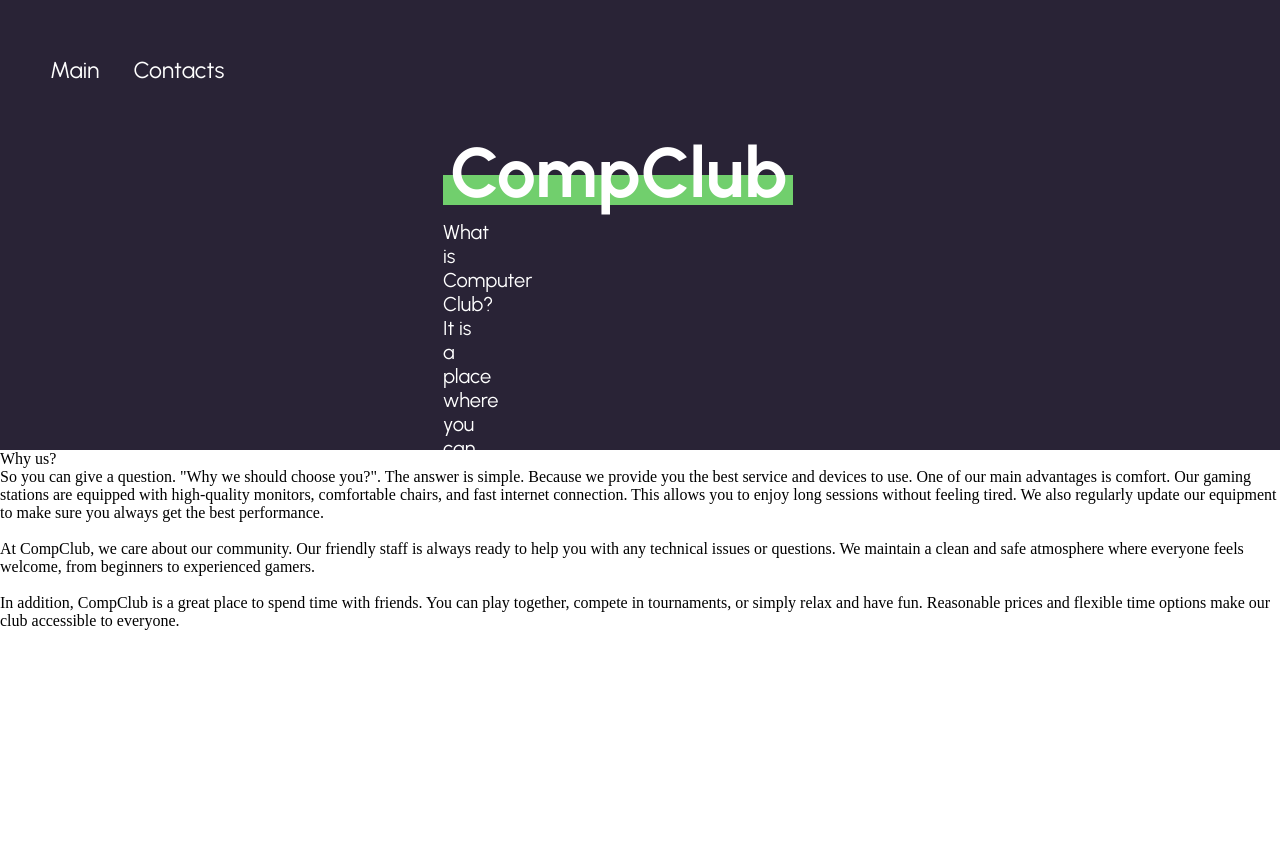
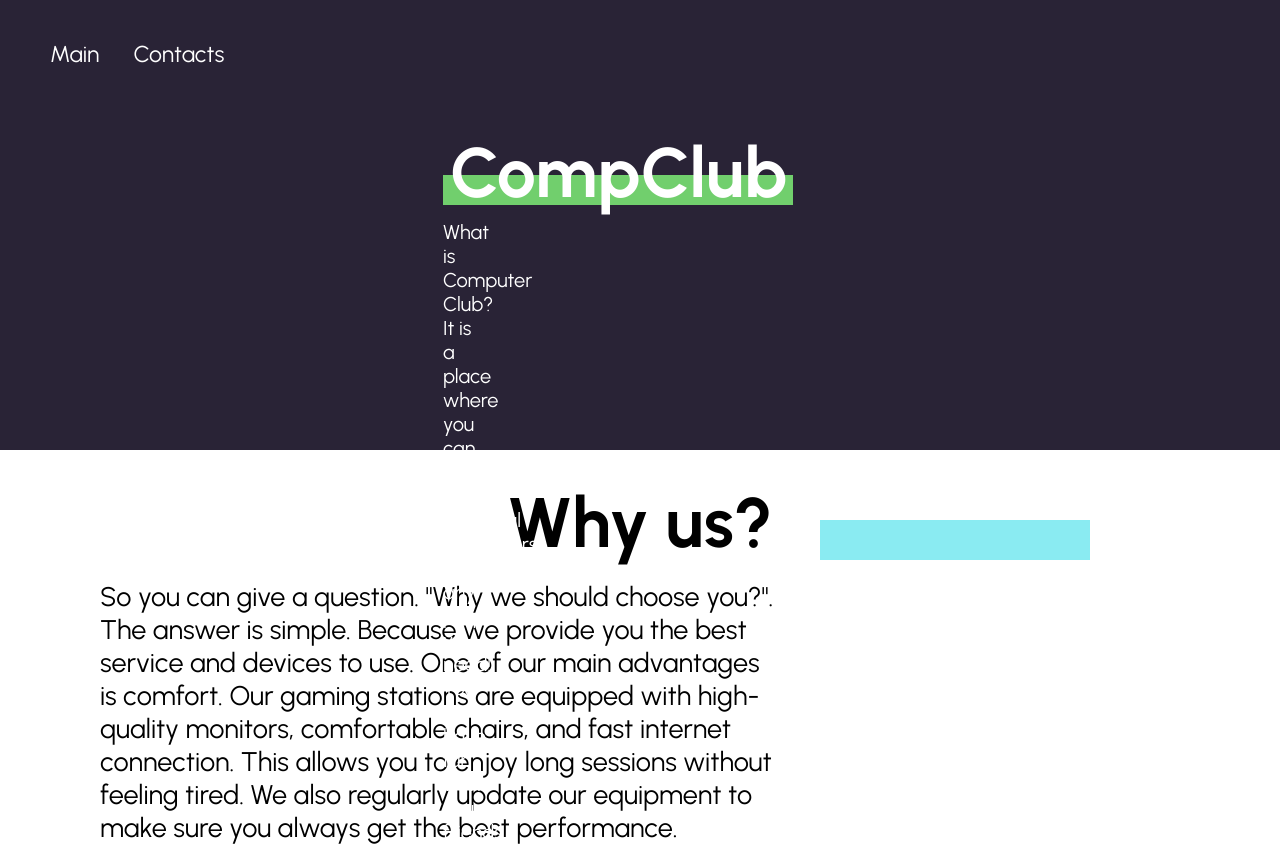
Before and after one commit to akbar-kzmv/Computer-Club---HTML-CSS, a plain HTML site: page index.html in a window 1280 px wide. Shown: the top 847 px of the page. Drawn offline with Linux system fonts and the light colour scheme; a web font is replaced by a local one.

Commit message:
Fixed menu part. Added body design! Continues..

```diff
--- a/css/main.css
+++ b/css/main.css
@@ -14,14 +14,22 @@ a:hover {
   color: red;
 }
 
+#navback {
+  position: fixed;
+  background-color: #292336;
+  width: 100%;
+  height: 100px;
+  z-index: 2;
+}
+
 #nav {
   list-style: none;
   display: block;
   float: left;
   position: fixed;
-  top: 56px;
+  top: 40px;
   left: 50px;
-  z-index: 2;
+  z-index: 3;
 }
 
 #nav li {
@@ -48,7 +56,7 @@ a:hover {
   position: absolute;
   left: 443px;
   top: 175px;
-  z-index: 0;
+  z-index: 2;
 }
 
 #headtitle {
@@ -59,7 +67,7 @@ a:hover {
   font-family: 'Urbanist', cursive;
   font-weight: bold;
   position: absolute;
-  z-index: 1;
+  z-index: 2;
 }
 
 #headintro {
@@ -69,13 +77,47 @@ a:hover {
   padding-top: 220px;
   padding-left: 443px;
   padding-right: 800px;
+  position: relative;
+  z-index: 2;
 }
 
 #headimage {
   width: 300px;
   height: 300px;
   background-image: url("https://assets.kpmg.com/is/image/kpmgcloud/ie-gaming-gains:cq5dam-web-656-656?wid=328&hei=328");
-  margin-top: -250px;
+  margin-top: -215px;
   margin-left: 1200px;
   opacity: 0.5;
+  position: relative;
+  z-index: 2;
 }
+
+.bodytitle {
+  color: black;
+  text-align: center;
+  font-family: "Urbanist", cursive;
+  font-size: 70px;
+  font-weight: bold;
+  padding-top: 30px;
+  position: relative;
+  z-index: 1;
+}
+
+.bodytitleback {
+  background-color: #8aebf2;
+  width: 270px;
+  height: 40px;
+  position: absolute;
+  left: 820px;
+  top: 520px;
+  z-index: 0;
+}
+
+.bodytext {
+  font-family: "Urbanist", cursive;
+  font-size: 27px;
+  text-align: left;
+  margin-left: 100px;
+  margin-right: 500px;
+  margin-top: 15px;
+}
```
